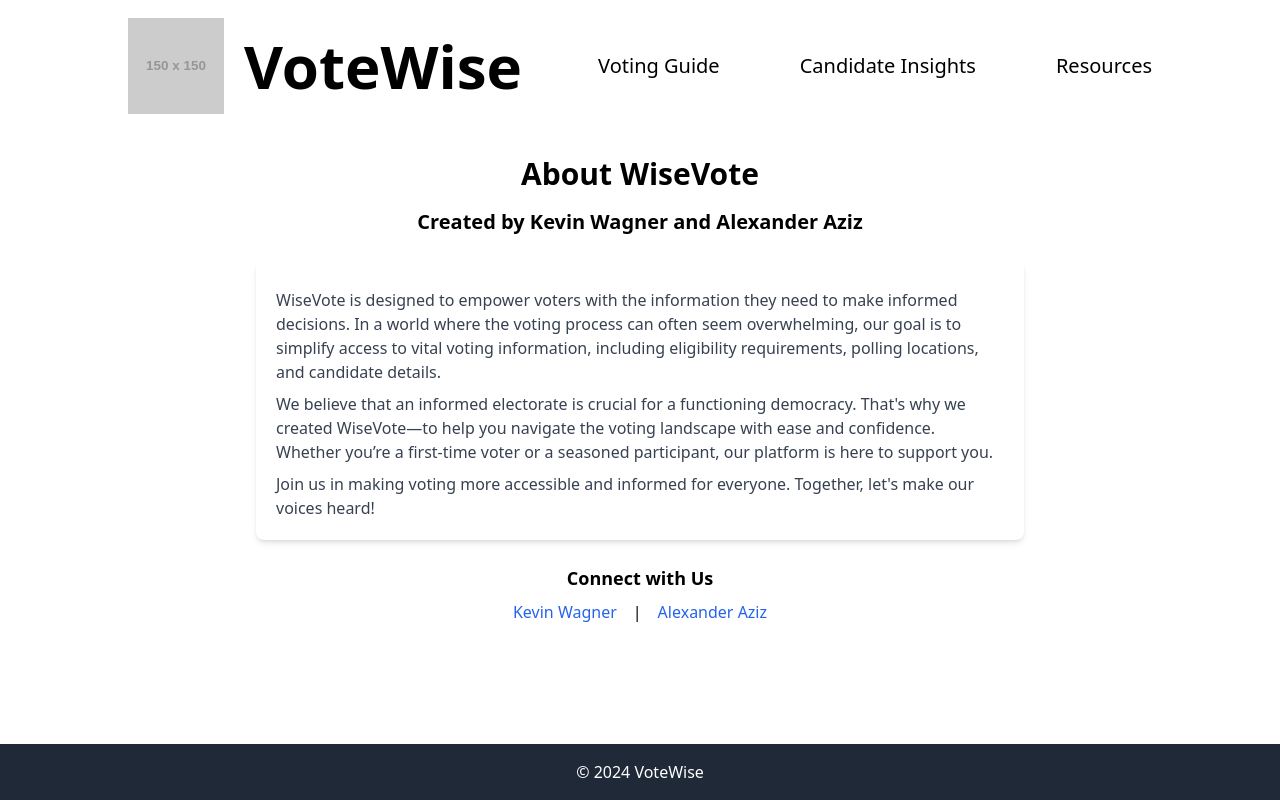
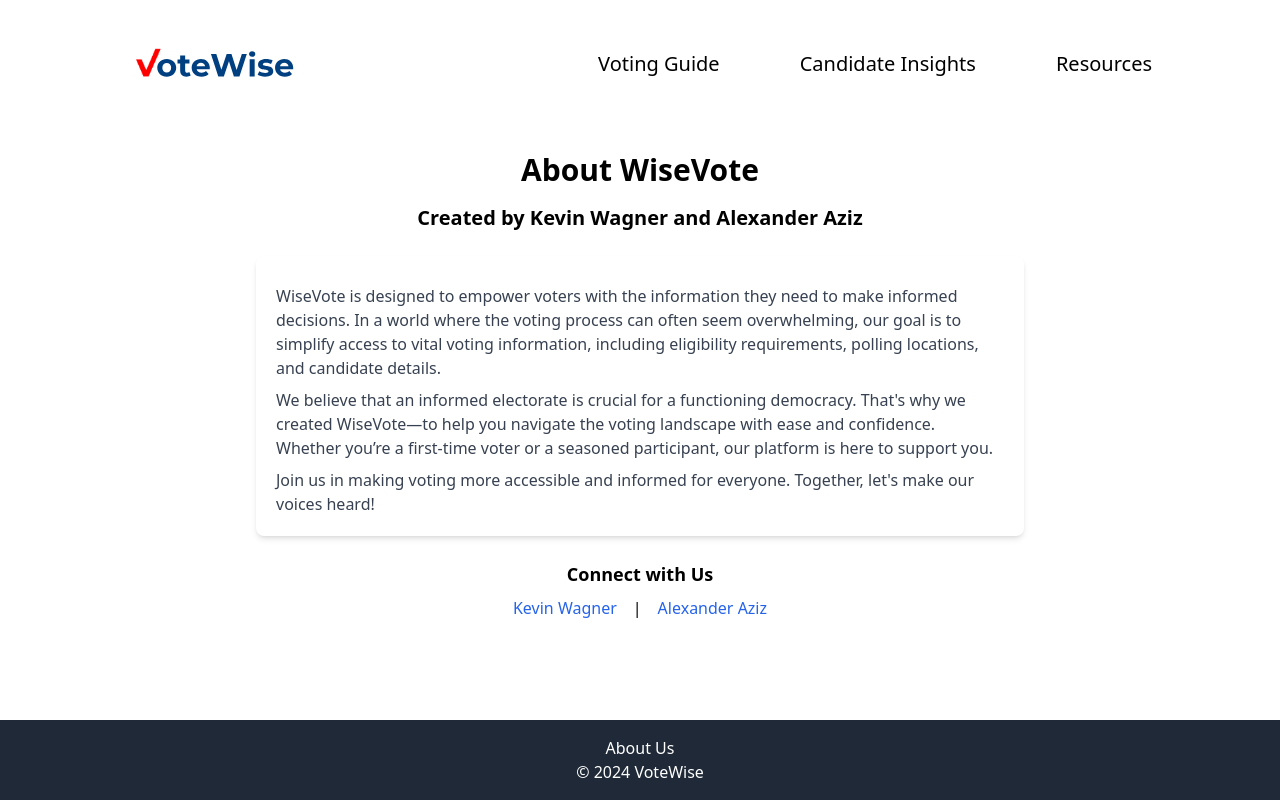
Before and after one commit to KWagnerCS/VoteWise, a React (Vite) app in the folder frontend/: page /about in a window 1280 px wide. Built offline with nearby package versions, Linux system fonts and the light colour scheme.

Commit message:
adjfnjkasknf

```diff
--- a/frontend/index.html
+++ b/frontend/index.html
@@ -2,7 +2,8 @@
 <html lang="en">
   <head>
     <meta charset="UTF-8" />
-    <link rel="icon" type="image/svg+xml" href="/vite.svg" />
+    <link rel="icon" type="image/png" href="/Flavicon.png" />
+
     <meta name="viewport" content="width=device-width, initial-scale=1.0" />
     <title>VoteWise</title>
   </head>
--- a/frontend/src/components/Footer.jsx
+++ b/frontend/src/components/Footer.jsx
@@ -1,9 +1,15 @@
 import React from 'react';
+import { Link } from 'react-router-dom';
 
 const Footer = () => {
     return (
         <footer className="bg-gray-800 text-white py-4">
             <div className="container mx-auto text-center">
+                <p>
+                    <Link to="/about" className="hover:underline">
+                        About Us
+                    </Link>
+                </p>
                 <p>&copy; {new Date().getFullYear()} VoteWise</p>
             </div>
         </footer>
--- a/frontend/src/components/LandingHeader.jsx
+++ b/frontend/src/components/LandingHeader.jsx
@@ -18,12 +18,6 @@ const LandingHeader = () => {
                 <li className="">
                     <a className="hover:text-blue-800" href="/resources">Resources</a>
                 </li>
-                <li className="">
-                    <a className="hover:text-blue-800" href="/about">About Us</a>
-                </li>
-                {/* <li className="">
-                    <a className="text-gray-400 cursor-not-allowed" href="#">Login/Register</a>
-                </li> */}
             </ul>
         </header>
     );
--- a/frontend/src/components/MainHeader.jsx
+++ b/frontend/src/components/MainHeader.jsx
@@ -8,8 +8,7 @@ const MainHeader = () => {
     return (
         <header className="flex py-4 px-32 items-center text-xl justify-between font-medium">
             <div className="flex justify-center items-center text-nowrap">
-                <img src="https://via.placeholder.com/150" alt="Placeholder Logo" className="max-h-24 w-auto" />
-                <div className="text-6xl p-5 font-bold">VoteWise</div>
+                <img src="/VoteWise_Logo.svg" alt="Placeholder Logo" className="max-h-24 w-auto" />
             </div>
             <ul className="flex gap-20">
                 <li>
--- a/frontend/src/pages/LandingPage.jsx
+++ b/frontend/src/pages/LandingPage.jsx
@@ -32,6 +32,8 @@ const LandingPage = () => {
             <div id="section2" className="h-screen justify-center items-center">
                 <EligibilityQuestionnaire />
                 </div>
+
+            <Footer />
         </>
     );
 };
```
Also changed, not shown: frontend/public/Flavicon.png (added), frontend/public/VoteWise_Logo.svg (added).
